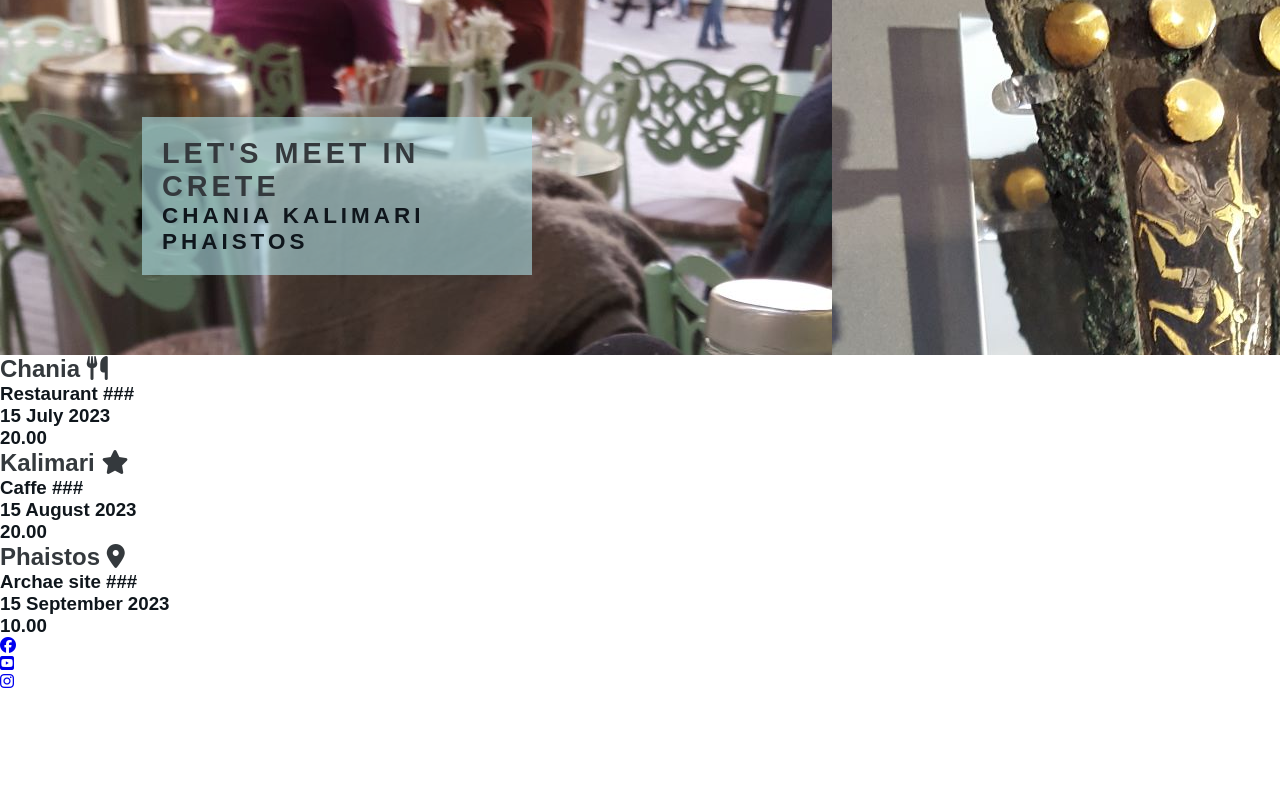
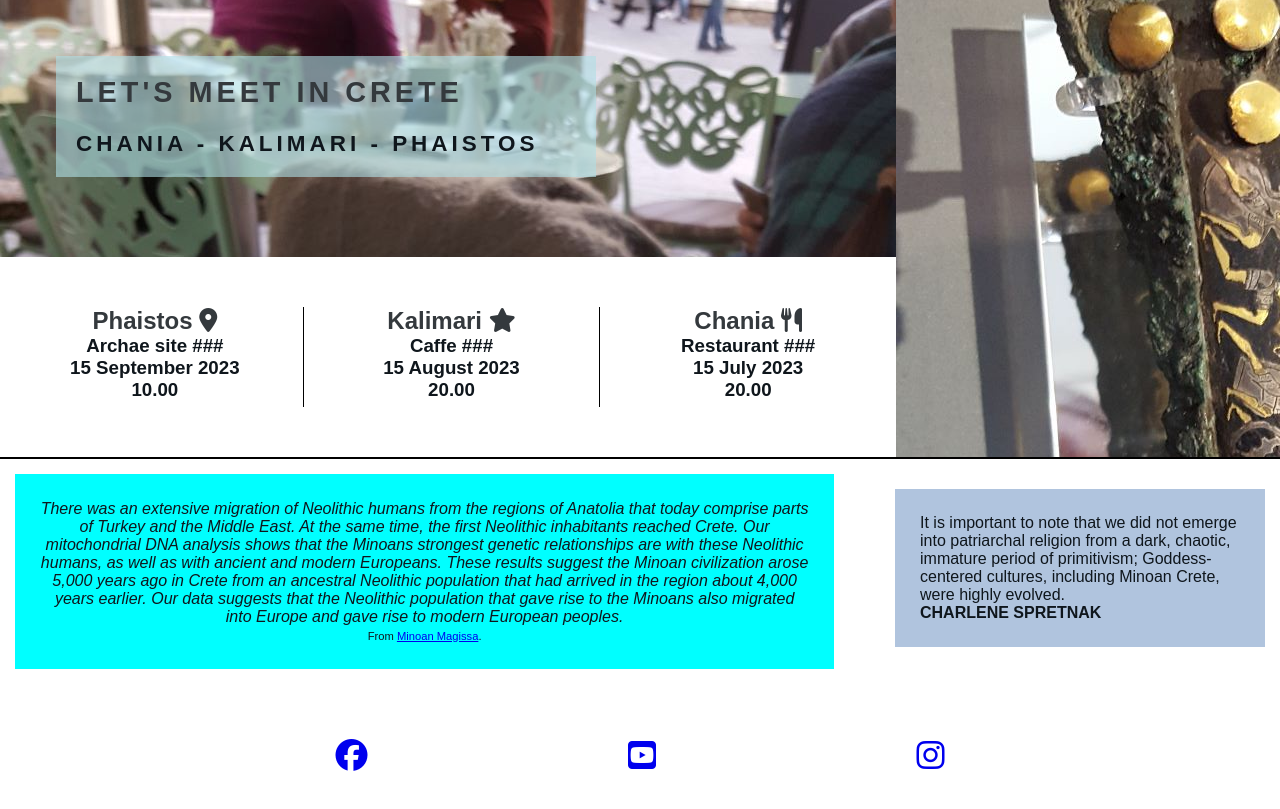
Before and after one commit to ireneuszcierpisz/Crete-I-love, a plain HTML site: page index.html in a window 1280 px wide. Shown: the part 315-1124 px from the top of the page. Before the commit the page ends 1006 px from the top, so only its background shows below. Drawn offline with Linux system fonts and the light colour scheme; a web font is replaced by a local one.

Commit message:
Style footer and meetup section and add article section

```diff
--- a/assets/css/style.css
+++ b/assets/css/style.css
@@ -25,7 +25,7 @@ h2 {
 }
 
 #logo-ellipse {
-    border: 1px solid red;
+    border: 1px solid rgb(0, 68, 255);
     border-radius: 50%;
     margin-top: 8px;
     margin-left: 15px;
@@ -70,39 +70,25 @@ hr {
 /*welcome images and cover text*/
 
 #img1-outer {
-    height: 600px;
-    width: 65%;
+    height: 500px;
+    width: 70%;
     overflow: hidden;
     position: relative;
     float: left;
 }
 
 #img1-div {
-    height: 600px;
+    height: 500px;
     width: 100%;
     background-image: url("../images/01-Greece-restaurant.jpg");
-}
-
-#img2-outer {
-    height: 600px;
-    width: 35%;
-    overflow: hidden;
-    position: relative;
-    float: right;
-}
-
-#img2-div {
-    height: 600px;
-    width: 100%;
-    background-image: url("../images/02_ca1600BC-sword.jpg");
 }
 
 #img1-cover-text {
     font-size: 120%;
     text-transform: uppercase;
     letter-spacing: 4px;
-    width: 350px;
-    height: 320;
+    width: 500px;
+    height: 280;
     padding: 20px;
 
     bottom: 80px;
@@ -112,3 +98,115 @@ hr {
 
     background-color: rgba(176, 224, 230, 0.6);
 }
+
+
+#img2-outer {
+    height: 700px;
+    width: 30%;
+    overflow: hidden;
+    position: relative;
+    float: right;
+}
+
+#img2-div {
+    height: 700px;
+    width: 100%;
+    background-image: url("../images/02_ca1600BC-sword.jpg");
+}
+
+#img2-cover-text {
+    font-size: 100%;
+    text-transform: uppercase;
+    letter-spacing: 4px;
+    width: 250px;
+    height: 320;
+    padding: 10px;
+
+    top: 80px;
+    right: 100px;
+
+    position: absolute;
+
+    background-color: rgba(176, 224, 230, 0.6);
+}
+
+/*meetup section */
+
+#meetup-dates {
+    width: 70%;
+    height: 200px;
+    position: relative;
+
+}
+
+#meetup-dates div {
+    width: 33%;
+    height: 100px;
+    float: right;
+    text-align: center;
+    margin-top: 50px;
+
+}
+
+#kalimari {
+    border-left: solid 1px black;
+    border-right: solid 1px black;
+}
+
+hr {
+    border: 1px solid black;
+}
+
+/* Article */
+
+#article {
+    width: 100%;
+    height: 200px;
+    position: relative;
+}
+
+article {
+    width: 60%;
+    height: auto;
+    overflow: hidden;
+    padding: 2%;
+    text-align: center;
+    background-color: aqua;
+    margin: 15px;
+}
+
+aside {
+    width: 25%;
+    height: auto;
+    padding: 25px;
+    margin: 15px;
+    float: right;
+
+    text-align: left;
+    background-color: #B0C4DE;
+
+}
+
+p span {
+    font-size: 70%;
+}
+
+/* footer */
+
+footer {
+    height: 50px;
+    min-width: auto;
+}
+
+.social-networks {
+    text-align: center;
+}
+
+.social-networks li {
+    display: inline-block;
+    margin: 5%;
+    padding-left: 5%;
+    padding-right: 5%;
+    font-size: 200%;
+    color: #3f3a3a;
+}
--- a/index.html
+++ b/index.html
@@ -41,18 +41,25 @@
 
     <hr>
     <!--Welcome sections and two main images-->
-
+    <!-- <aside>
+        <div id="img2-cover-text">
+            <h2>Great ancients</h2>
+            <h3>On the trail of extraordinary artefacts</h3>
+        </div>
+    </aside> -->
     <section id="img1-outer">
         <div id="img1-div"></div>
         <div id="img1-cover-text">
             <h2>Let's meet in Crete</h2>
-            <h3>Chania Kalimari Phaistos</h3>
+            <br>
+            <h3>Chania - Kalimari - Phaistos</h3>
         </div>
     </section>
     <section id="img2-outer">
         <div id="img2-div"></div>
         <div id="img2-cover-text">
             <h2>Great ancients</h2>
+            <br>
             <h3>On the trail of extraordinary artefacts</h3>
         </div>
     </section>
@@ -66,7 +73,7 @@
             <h3>15 July 2023</h3>
             <h3>20.00</h3>
         </div>
-        <div>
+        <div id="kalimari">
             <h2>Kalimari <i class="fa-solid fa-star"></i></h2>
             <h3>Caffe ###</h3>
             <h3>15 August 2023</h3>
@@ -78,6 +85,46 @@
             <h3>15 September 2023</h3>
             <h3>10.00</h3>
         </div>
+    </section>
+    <hr>
+    <section id="article">
+        <aside>
+            <p>It is important to note that we did not emerge into patriarchal religion from a dark, chaotic, immature
+                period of
+                primitivism; Goddess-centered cultures, including Minoan Crete, were highly evolved.
+            </p>
+            <p></p>
+            <p>
+                <strong>CHARLENE SPRETNAK</strong>
+            </p>
+        </aside>
+        <article>
+            <p>
+                <em>There was an extensive migration of Neolithic humans from the regions of Anatolia that today
+                    comprise
+                    parts of Turkey
+                    and the Middle East. At the same time, the first Neolithic inhabitants reached Crete. Our
+                    mitochondrial
+                    DNA analysis
+                    shows that the Minoans strongest genetic relationships are with these Neolithic humans, as well
+                    as with
+                    ancient and
+                    modern Europeans. These results suggest the Minoan civilization arose 5,000 years ago in Crete
+                    from an
+                    ancestral
+                    Neolithic population that had arrived in the region about 4,000 years earlier. Our data suggests
+                    that
+                    the Neolithic
+                    population that gave rise to the Minoans also migrated into Europe and gave rise to modern
+                    European
+                    peoples.</em>
+            <p>
+                <span>From <a
+                        href="https://minoanmagissa.com/2022/08/01/the-minoans-the-ancestors-of-modern-cretans/">Minoan
+                        Magissa</a>.</span>
+            </p>
+            </p>
+        </article>
     </section>
 
     <footer>
```
